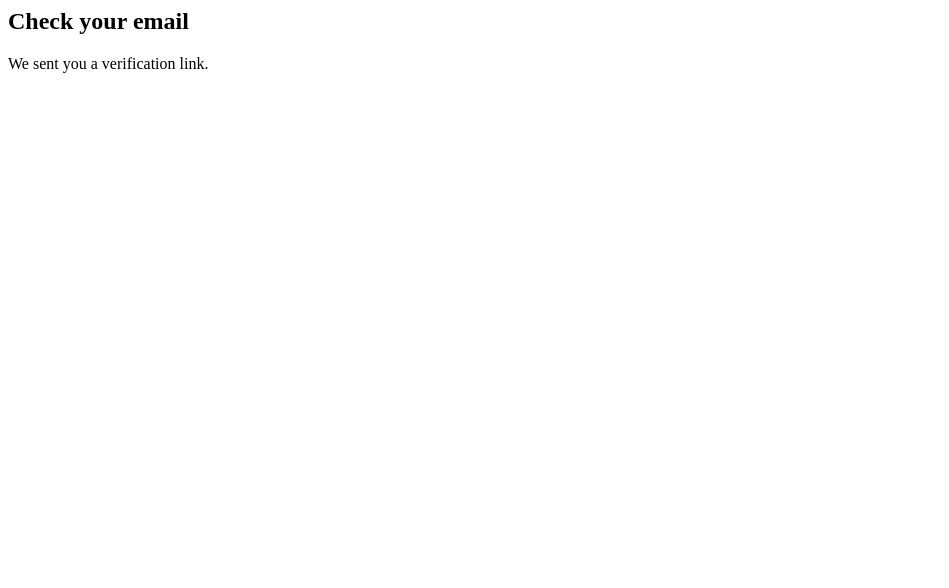
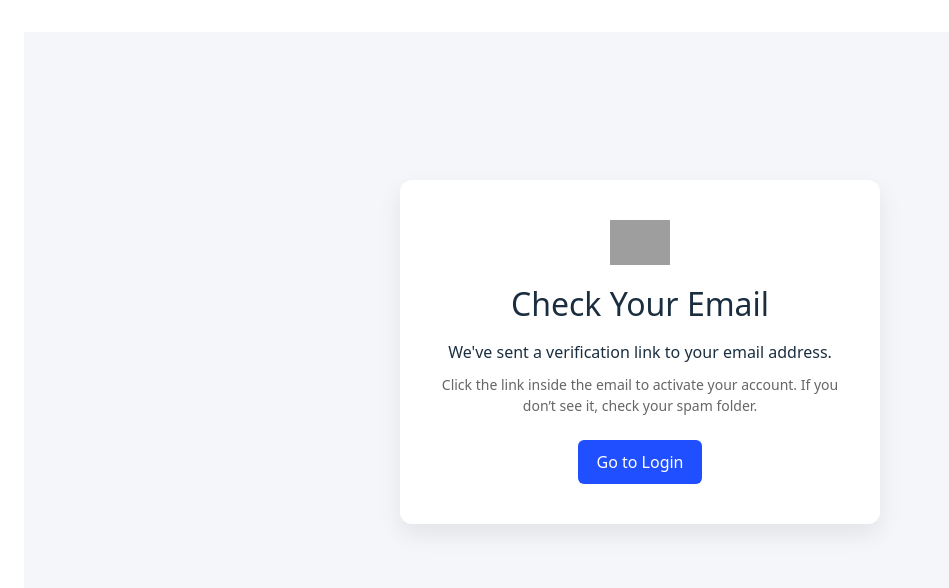
Before and after one commit to DKirdak25/RentSmater, a Django app: page /email-sent/ in a window 1280 px wide. Shown: the top 588 px of the page, without its empty margins (0-949 px from the left). Run offline with Django 5.2, Linux system fonts and the light colour scheme; parts of the project's set-up code (start-up, migrations or seed data) failed here and were passed over; some libraries are stand-ins or nearby versions; grey boxes are pictures that could not be loaded.

Commit message:
Update email confirmation UI

```diff
--- /dev/null
+++ b/static/css/accounts/email_sent.css
@@ -0,0 +1,60 @@
+
+.email-sent-container {
+    min-height: 80vh;
+    display: flex;
+    align-items: center;
+    justify-content: center;
+    background: #f4f6f9;
+}
+
+.email-card {
+    background: white;
+    padding: 40px;
+    max-width: 480px;
+    width: 100%;
+    border-radius: 12px;
+    box-shadow: 0 10px 25px rgba(0, 0, 0, 0.08);
+    text-align: center;
+}
+
+.icon-wrapper img {
+    width: 60px;
+    margin-bottom: 20px;
+}
+
+h2 {
+    margin-bottom: 16px;
+}
+
+.primary-text {
+    font-size: 16px;
+    margin-bottom: 10px;
+}
+
+.secondary-text {
+    font-size: 14px;
+    color: #666;
+    margin-bottom: 24px;
+}
+
+.actions {
+    display: flex;
+    gap: 12px;
+    justify-content: center;
+}
+
+.btn-primary {
+    background: #1f4fff;
+    color: white;
+    padding: 10px 18px;
+    border-radius: 6px;
+    text-decoration: none;
+}
+
+.btn-secondary {
+    background: #e9ecef;
+    color: #333;
+    padding: 10px 18px;
+    border-radius: 6px;
+    text-decoration: none;
+}
--- a/templates/accounts/dashboard.html
+++ b/templates/accounts/dashboard.html
@@ -1,7 +1,7 @@
 {% extends 'base.html' %}
 {% load static %}
 
-{% block title %}Dashboard – EasyBoard Early Access{% endblock %}
+{% block title %}Dashboard – RentSmarter Early Access{% endblock %}
 
 {% block extra_css %}
 <link rel="stylesheet" href="{% static 'css/accounts/dashboard.css' %}">
@@ -10,7 +10,7 @@
 {% block content %}
 <header>
   <div class="nav-left">
-    <h1>EasyBoard</h1>
+    <h1>RentSmarter</h1>
   </div>
 
   <div class="nav-right">
--- a/templates/accounts/email_sent.html
+++ b/templates/accounts/email_sent.html
@@ -1,2 +1,35 @@
-<h2>Check your email</h2>
-<p>We sent you a verification link.</p>
+{% extends 'base.html' %}
+{% load static %}
+
+{% block title %} Email – RentSmarter Early Access{% endblock %}
+
+{% block extra_css %}
+<link rel="stylesheet" href="{% static 'css/accounts/email_sent.css' %}">
+{% endblock %}
+
+{% block content %}
+<section class="email-sent-container">
+    <div class="email-card">
+        <div class="icon-wrapper">
+            <img src="{% static 'images/email-icon.svg' %}" alt="Email Icon">
+        </div>
+
+        <h2>Check Your Email</h2>
+
+        <p class="primary-text">
+            We've sent a verification link to your email address.
+        </p>
+
+        <p class="secondary-text">
+            Click the link inside the email to activate your account.
+            If you don’t see it, check your spam folder.
+        </p>
+
+        <div class="actions">
+            <a href="{% url 'login' %}" class="btn-primary">
+                Go to Login
+            </a>
+        </div>
+    </div>
+</section>
+{% endblock %}
--- a/templates/accounts/login.html
+++ b/templates/accounts/login.html
@@ -2,7 +2,7 @@
 {% load static %}
 {% load widget_tweaks %}
 
-{% block title %}Log In – EasyBoard Early Access{% endblock %}
+{% block title %}Log In – RentSmarter Early Access{% endblock %}
 
 {% block extra_css %}
   <link rel="stylesheet" href="{% static 'css/accounts/login.css' %}">
@@ -17,7 +17,7 @@
       <!-- Optional logo / platform name -->
       <div class="text-center mb-4">
         <div class="brand-icon mb-2">🏠🔑</div>
-        <h2 class="fw-semibold" style="color: #0f2b40;">EasyBoard</h2>
+        <h2 class="fw-semibold" style="color: #0f2b40;">RentSmarter</h2>
         <p class="text-secondary-custom">Log in to access your early access dashboard.</p>
       </div>
 
--- a/templates/accounts/profile.html
+++ b/templates/accounts/profile.html
@@ -1,7 +1,7 @@
 {% extends 'base.html' %}
 {% load static %}
 
-{% block title %}My Profile – EasyBoard Early Access{% endblock %}
+{% block title %}My Profile – RentSmater Early Access{% endblock %}
 
 {% block extra_css %}
 <link rel="stylesheet" href="{% static 'css/accounts/profile.css' %}">
@@ -10,7 +10,7 @@
 {% block content %}
 <header>
   <div class="nav-left">
-    <h1>EasyBoard</h1>
+    <h1>RentSmarter</h1>
   </div>
 
   <div class="nav-right">
--- a/templates/accounts/profile_edit.html
+++ b/templates/accounts/profile_edit.html
@@ -2,7 +2,7 @@
 {% load static %}
 {% load widget_tweaks %}
 
-{% block title %}Edit Profile – EasyBoard Early Access{% endblock %}
+{% block title %}Edit Profile – RentSmarter Early Access{% endblock %}
 
 {% block extra_css %}
 <link rel="stylesheet" href="{% static 'css/accounts/profile_edit.css' %}">
@@ -11,7 +11,7 @@
 {% block content %}
 <header>
     <div class="nav-left">
-        <h1>EasyBoard</h1>
+        <h1>RentSmarter</h1>
     </div>
 
     <div class="nav-right">
--- a/templates/accounts/register.html
+++ b/templates/accounts/register.html
@@ -2,7 +2,7 @@
 {% load static %}
 {% load widget_tweaks %}
 
-{% block title %}Sign Up – EasyBoard Early Access{% endblock %}
+{% block title %}Sign Up – RentSmarter Early Access{% endblock %}
 
 {% block extra_css %}
    <link rel="stylesheet" href="{% static 'css/accounts/register.css' %}">
@@ -16,7 +16,7 @@
       <!-- Optional logo / platform name -->
       <div class="text-center mb-4">
         <div class="brand-icon mb-2">🏠🔑</div>
-        <h2 class="fw-semibold" style="color: #0f2b40;">EasyBoard</h2>
+        <h2 class="fw-semibold" style="color: #0f2b40;">RentSmarter</h2>
         <p class="text-secondary-custom">Create your account and get early access</p>
       </div>
 
--- a/templates/base.html
+++ b/templates/base.html
@@ -5,7 +5,7 @@
 <head>
     <meta charset="UTF-8">
     <meta name="viewport" content="width=device-width, initial-scale=1.0">
-    <title>{% block title %}On Boarding{% endblock %}</title>
+    <title>{% block title %}RentSmarter{% endblock %}</title>
 
     <!-- Bootstrap CSS -->
     <link rel="stylesheet" href="{% static 'css/bootstrap.min.css' %}">
--- a/templates/home.html
+++ b/templates/home.html
@@ -1,7 +1,7 @@
 {% extends 'base.html' %}
 {% load static %}
 
-{% block title %}EasyBoard – Early Access{% endblock %}
+{% block title %}RentSmarter – Early Access{% endblock %}
 
 {% block extra_css %}
   <link rel="stylesheet" href="{% static 'css/accounts/home.css' %}">
@@ -10,11 +10,10 @@
 {% block content %}
 <header>
   <div class="nav-left">
-    <h1>EasyBoard</h1>
+    <h1>RentSmarter</h1>
   </div>
 
   <div class="nav-right">
-    <a href="{% url 'home' %}">Home</a>
     <a href="{% url 'login' %}" class="btn btn-primary">Login</a>
     <a href="{% url 'signup' %}" class="btn btn-outline-primary">Sign Up</a>
   </div>
```
Also changed, not shown: README.md (added).
